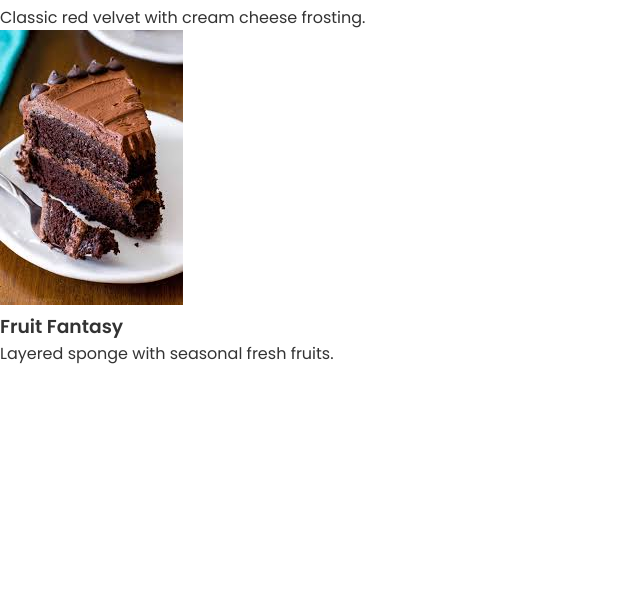
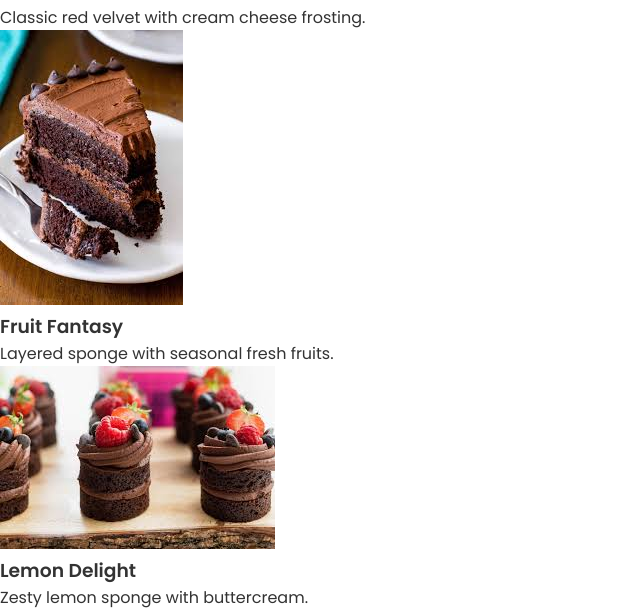
Before and after one commit to allanbavajee/chaoz, a website: page creations.html in a window 1280 px wide. Shown: the part 744-1354 px from the top of the page, without its empty margins (0-640 px from the left). Before the commit the page ends 1110 px from the top, so only its background shows below. Drawn offline with Linux system fonts and the light colour scheme.

Commit message:
Update creations.html

```diff
--- a/creations.html
+++ b/creations.html
@@ -20,39 +20,44 @@
     <nav class="menu">
       <ul>
         <li><a href="index.html">Home</a></li>
-        <li><a href="creations">Creations</a></li>
+        <li><a href="creations.html">Creations</a></li>
         <li><a href="about.html">About</a></li>
         <li><a href="contact.html">Contact</a></li>
       </ul>
     </nav>
   </header>
 
-<section class="creations-gallery">
+  <!-- GALLERY -->
+  <section class="carousel-row">
+    <div class="carousel-track">
       <div class="cake-card">
         <img src="image/creation/1.png" alt="Chocolate Layer Cake">
         <h3>Chocolate Layer Cake</h3>
         <p>Rich chocolate sponge with creamy ganache.</p>
       </div>
-
       <div class="cake-card">
         <img src="image/creation/2.png" alt="Vanilla Dream">
         <h3>Vanilla Dream</h3>
         <p>Soft vanilla sponge with fresh cream.</p>
       </div>
-
       <div class="cake-card">
         <img src="image/creation/3.png" alt="Red Velvet">
         <h3>Red Velvet</h3>
         <p>Classic red velvet with cream cheese frosting.</p>
       </div>
-
       <div class="cake-card">
         <img src="image/creation/4.png" alt="Fruit Fantasy">
         <h3>Fruit Fantasy</h3>
         <p>Layered sponge with seasonal fresh fruits.</p>
       </div>
+      <div class="cake-card">
+        <img src="image/creation/5.png" alt="Lemon Delight">
+        <h3>Lemon Delight</h3>
+        <p>Zesty lemon sponge with buttercream.</p>
+      </div>
+    </div>
   </section>
 
-
+  <script src="script.js"></script>
 </body>
 </html>
```
Lines whose indentation alone changed are shown as unchanged.
